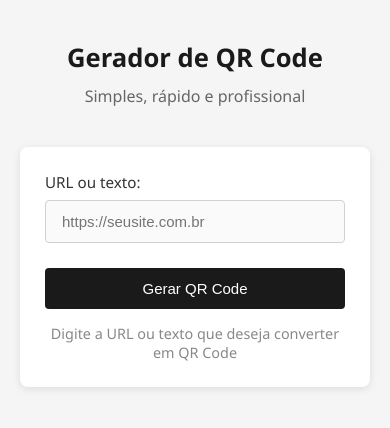
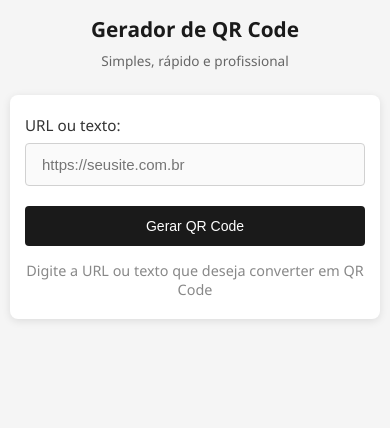
Before and after one commit to alessandro-a11y/generator-qrcode, a plain HTML site: page index.html in a window 390 px wide. Drawn offline with Linux system fonts and the light colour scheme.

Commit message:
Refine layout and responsiveness in style.css
Adjusted paddings, font sizes, and margins for improved visual consistency and mobile responsiveness. Enhanced QR code preview styling and ensured better scaling for QR code images and canvas elements. Updated button and container styles for a more cohesive layout across devices.

```diff
--- a/Estilo/style.css
+++ b/Estilo/style.css
@@ -1,4 +1,4 @@
-       * {
+   * {
             margin: 0;
             padding: 0;
             box-sizing: border-box;
@@ -8,41 +8,42 @@
             font-family: 'Segoe UI', Tahoma, Geneva, Verdana, sans-serif;
             background: #f5f5f5;
             min-height: 100vh;
-            padding: 40px 20px;
+            padding: 20px 15px;
         }
 
         .container {
             max-width: 600px;
             margin: 0 auto;
+            width: 100%;
         }
 
         .header {
             text-align: center;
-            margin-bottom: 40px;
+            margin-bottom: 25px;
         }
 
         .header h1 {
-            font-size: 2em;
+            font-size: 1.5em;
             font-weight: 600;
             color: #1a1a1a;
-            margin-bottom: 10px;
+            margin-bottom: 8px;
         }
 
         .header p {
             color: #666;
-            font-size: 1em;
+            font-size: 0.9em;
         }
 
         .input-card {
             background: white;
-            padding: 40px;
+            padding: 25px 20px;
             border-radius: 8px;
             box-shadow: 0 2px 8px rgba(0, 0, 0, 0.1);
-            margin-bottom: 30px;
+            margin-bottom: 20px;
         }
 
         .input-group {
-            margin-bottom: 25px;
+            margin-bottom: 20px;
         }
 
         .input-group label {
@@ -71,20 +72,22 @@
 
         .button-group {
             display: flex;
-            gap: 12px;
+            gap: 10px;
             justify-content: center;
             flex-wrap: wrap;
-            margin-top: 25px;
+            margin-top: 20px;
         }
 
         button {
-            padding: 12px 28px;
+            padding: 12px 24px;
             border: none;
             border-radius: 4px;
             cursor: pointer;
-            font-size: 15px;
+            font-size: 14px;
             font-weight: 500;
             transition: all 0.2s ease;
+            flex: 1;
+            min-width: 120px;
         }
 
         .btn-generate {
@@ -117,7 +120,7 @@
 
         .qrcode-preview {
             background: white;
-            padding: 40px;
+            padding: 25px 15px;
             border-radius: 8px;
             box-shadow: 0 2px 8px rgba(0, 0, 0, 0.1);
             text-align: center;
@@ -131,16 +134,25 @@
         .qrcode-preview h3 {
             color: #333;
             margin-bottom: 20px;
-            font-size: 1.2em;
+            font-size: 1.1em;
             font-weight: 500;
         }
 
         #qrcode {
             display: inline-block;
-            padding: 20px;
+            padding: 15px;
             background: #fafafa;
             border-radius: 8px;
             border: 1px solid #e0e0e0;
+            max-width: 100%;
+            overflow: hidden;
+        }
+
+        #qrcode canvas,
+        #qrcode img {
+            max-width: 100% !important;
+            height: auto !important;
+            display: block;
         }
 
         .qrcode-url {
@@ -177,19 +189,38 @@
         }
 
         @media (max-width: 768px) {
+            body {
+                padding: 15px 10px;
+            }
+
             .header h1 {
-                font-size: 1.6em;
+                font-size: 1.3em;
+            }
+
+            .header p {
+                font-size: 0.85em;
             }
 
             .input-card {
-                padding: 25px;
+                padding: 20px 15px;
             }
 
             .button-group {
                 flex-direction: column;
+                gap: 10px;
             }
 
             button {
                 width: 100%;
+                flex: none;
+                min-width: unset;
+            }
+
+            .qrcode-preview {
+                padding: 20px 10px;
+            }
+
+            #qrcode {
+                padding: 10px;
             }
         }
```
